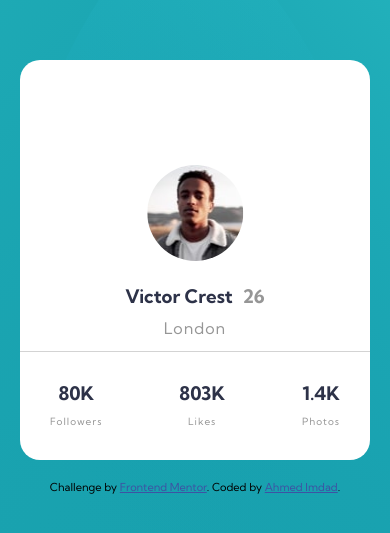
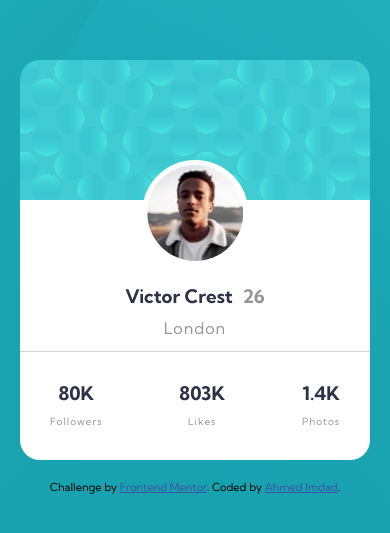
Before and after one commit to imdadulahmed1593/profile-card-component, a plain HTML site: page index.html in a window 390 px wide. Shown: the part 145-678 px from the top of the page. Drawn offline with Linux system fonts and the light colour scheme; the site is published under a folder, as on GitHub Pages, so addresses that start at the root find nothing.

Commit message:
responsive done

```diff
--- a/style.css
+++ b/style.css
@@ -22,7 +22,7 @@ body {
   height: 400px;
   max-width: 350px;
   width: 90%;
-  background-image: url(/images/bg-pattern-card.svg);
+  background-image: url(images/bg-pattern-card.svg);
   background-position: top;
   background-repeat: no-repeat;
   border-radius: 20px;
```
Also changed, not shown: 2 other files.
